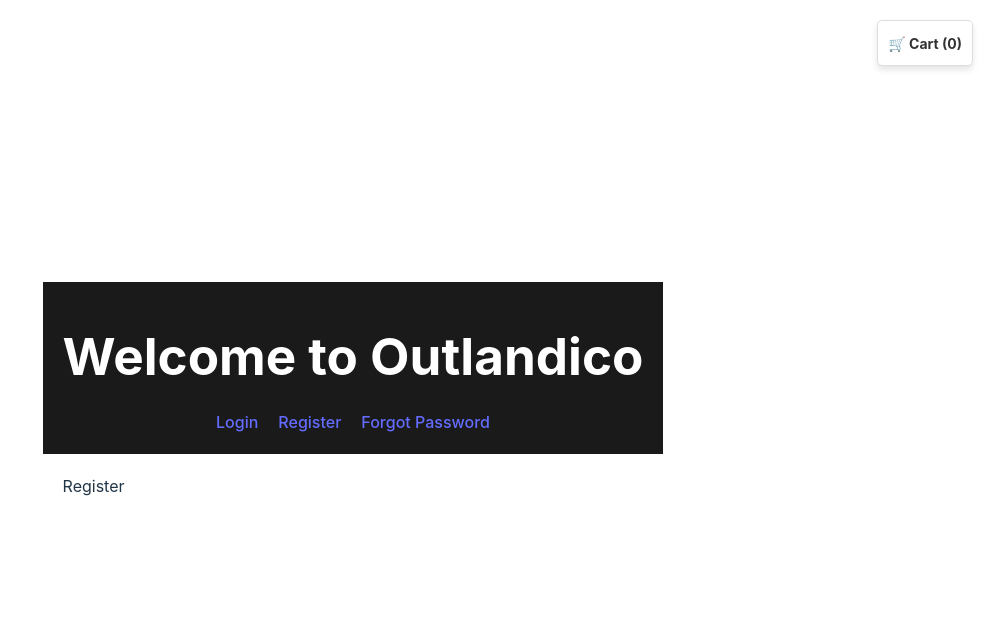
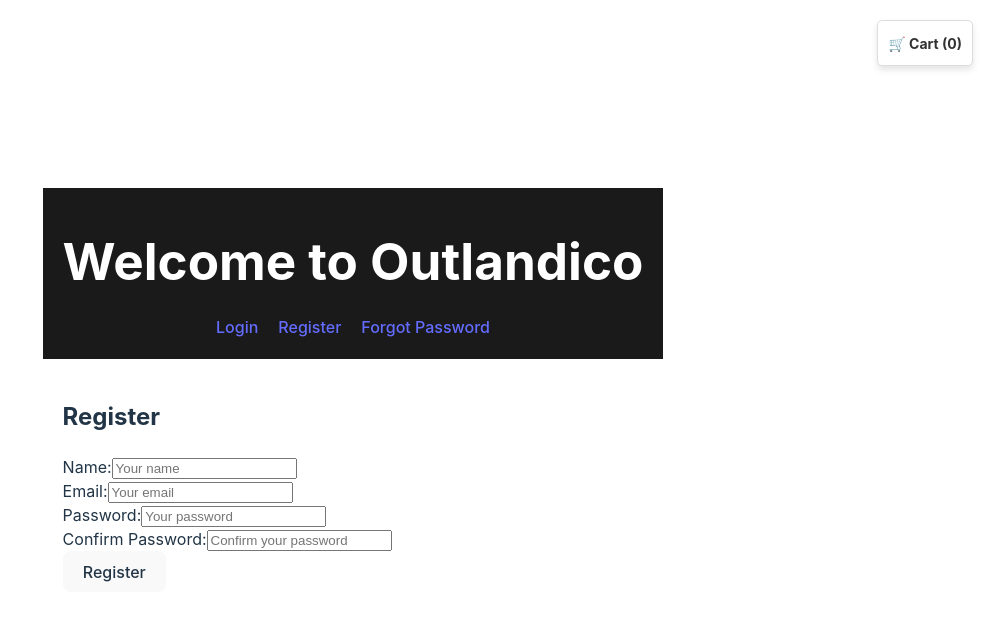
Before and after one commit to outlandi-co/Frontend_Site, a React (Vite) app: page /register in a window 1280 px wide. Shown: the top 620 px of the page, without its empty margins (287-1280 px from the left). Built offline with nearby package versions, Linux system fonts and the light colour scheme.

Commit message:
updated Register.jsx file

```diff
--- a/src/App.jsx
+++ b/src/App.jsx
@@ -7,6 +7,7 @@
 import OrderConfirmation from './components/OrderConfirmation';
 import CartWidget from './components/CartWidget';
 import CartProvider from './components/context/cartContext'; // Import CartProvider
+import Register from './components/Register'; // Import the Register component
 import Login from './components/Login'; // Import the Login page
 import ForgotPassword from './components/ForgotPassword'; // Import the Forgot Password page
 import ResetPassword from './components/ResetPassword'; // Import the Reset Password page
@@ -40,7 +41,7 @@
                         <Route path="/checkout" element={<CheckoutPage />} />
                         <Route path="/order-confirmation" element={<OrderConfirmation />} />
                         <Route path="/login" element={<Login />} />
-                        <Route path="/register" element={<div>Register</div>} />
+                        <Route path="/register" element={<Register />} /> {/* Register route */}
                         <Route path="/forgot-password" element={<ForgotPassword />} />
                         <Route path="/reset-password" element={<ResetPassword />} />
                     </Routes>
--- a/src/components/Register.jsx
+++ b/src/components/Register.jsx
@@ -1,48 +1,42 @@
-/* eslint-disable no-unused-vars */
-// src/components/Register.jsx
-import { useState } from 'react';
-import { useNavigate } from 'react-router-dom';
+// eslint-disable-next-line no-unused-vars
+import React, { useState } from 'react';
 
 const Register = () => {
     const [name, setName] = useState('');
     const [email, setEmail] = useState('');
     const [password, setPassword] = useState('');
+    const [confirmPassword, setConfirmPassword] = useState('');
     const [error, setError] = useState('');
-  const [loading, setLoading] = useState(false); // Loading state to manage form submission
-  const navigate = useNavigate();
+    const [message, setMessage] = useState('');
 
-  const handleRegister = async (e) => {
+    const handleSubmit = async (e) => {
         e.preventDefault();
-    setLoading(true); // Set loading to true when the form is submitted
 
-    // Form validation (simple check)
-    if (!email.includes('@') || password.length < 6) {
-      setError('Please enter a valid email and a password with at least 6 characters.');
-      setLoading(false);
+        if (password !== confirmPassword) {
+            setError('Passwords do not match');
             return;
         }
 
+        setError('');
+        setMessage('');
+
         try {
-      const response = await fetch('/api/users/register', {
+            const response = await fetch('http://localhost:5001/api/users/register', {
                 method: 'POST',
-        headers: {
-          'Content-Type': 'application/json',
-        },
+                headers: { 'Content-Type': 'application/json' },
                 body: JSON.stringify({ name, email, password }),
             });
 
             const data = await response.json();
 
             if (response.ok) {
-        alert('Registration successful! Please log in.');
-        navigate('/login'); // Redirect to login page
+                setMessage('Registration successful! Please log in.');
             } else {
-        setError(data.message || 'Failed to register. Please try again.');
+                setError(data.message || 'Failed to register');
             }
+        // eslint-disable-next-line no-unused-vars
         } catch (err) {
-      setError('An error occurred. Please try again.');
-    } finally {
-      setLoading(false); // Set loading to false after the request is complete
+            setError('An error occurred during registration');
         }
     };
 
@@ -50,11 +44,13 @@
         <div>
             <h2>Register</h2>
             {error && <p style={{ color: 'red' }}>{error}</p>}
-      <form onSubmit={handleRegister}>
+            {message && <p style={{ color: 'green' }}>{message}</p>}
+            <form onSubmit={handleSubmit}>
                 <div>
                     <label>Name:</label>
                     <input
                         type="text"
+                        placeholder="Your name"
                         value={name}
                         onChange={(e) => setName(e.target.value)}
                         required
@@ -64,6 +60,7 @@
                     <label>Email:</label>
                     <input
                         type="email"
+                        placeholder="Your email"
                         value={email}
                         onChange={(e) => setEmail(e.target.value)}
                         required
@@ -73,14 +70,23 @@
                     <label>Password:</label>
                     <input
                         type="password"
+                        placeholder="Your password"
                         value={password}
                         onChange={(e) => setPassword(e.target.value)}
                         required
                     />
                 </div>
-        <button type="submit" disabled={loading}>
-          {loading ? 'Registering...' : 'Register'}
-        </button>
+                <div>
+                    <label>Confirm Password:</label>
+                    <input
+                        type="password"
+                        placeholder="Confirm your password"
+                        value={confirmPassword}
+                        onChange={(e) => setConfirmPassword(e.target.value)}
+                        required
+                    />
+                </div>
+                <button type="submit">Register</button>
             </form>
         </div>
     );
```
Lines whose indentation alone changed are shown as unchanged.
